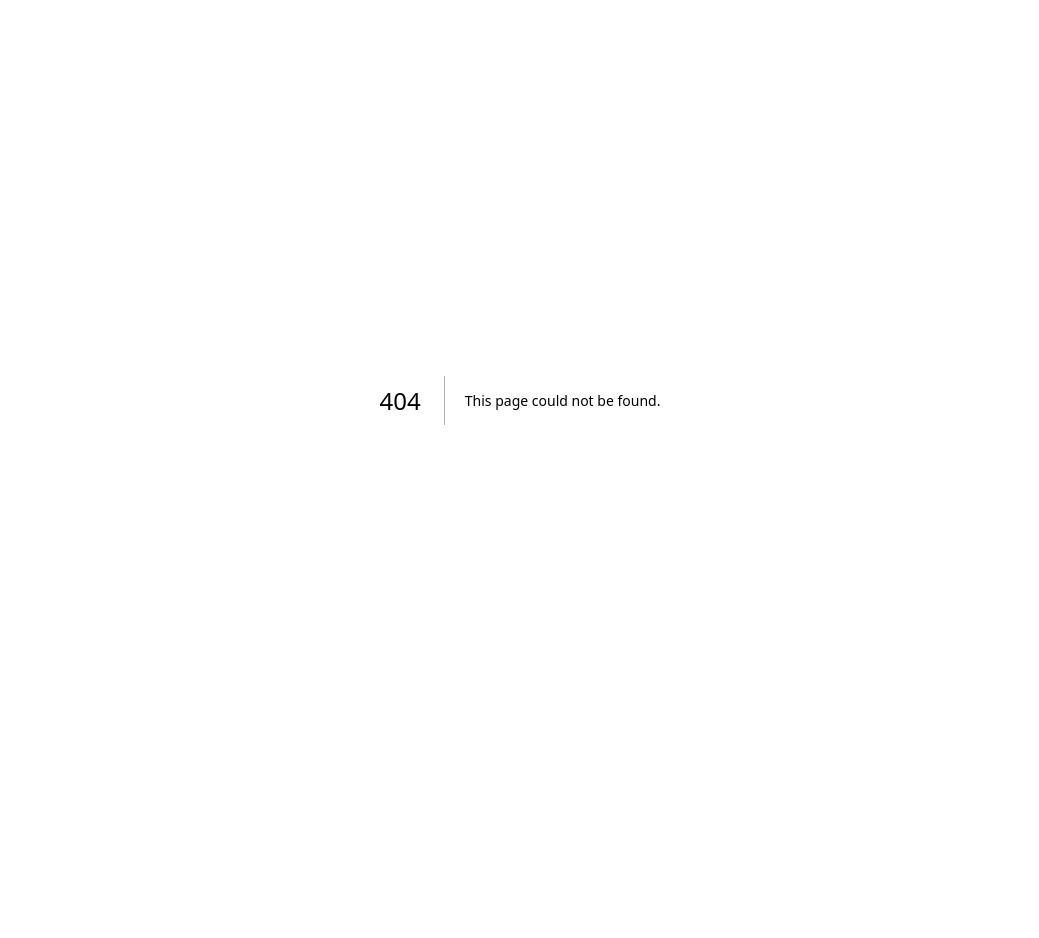
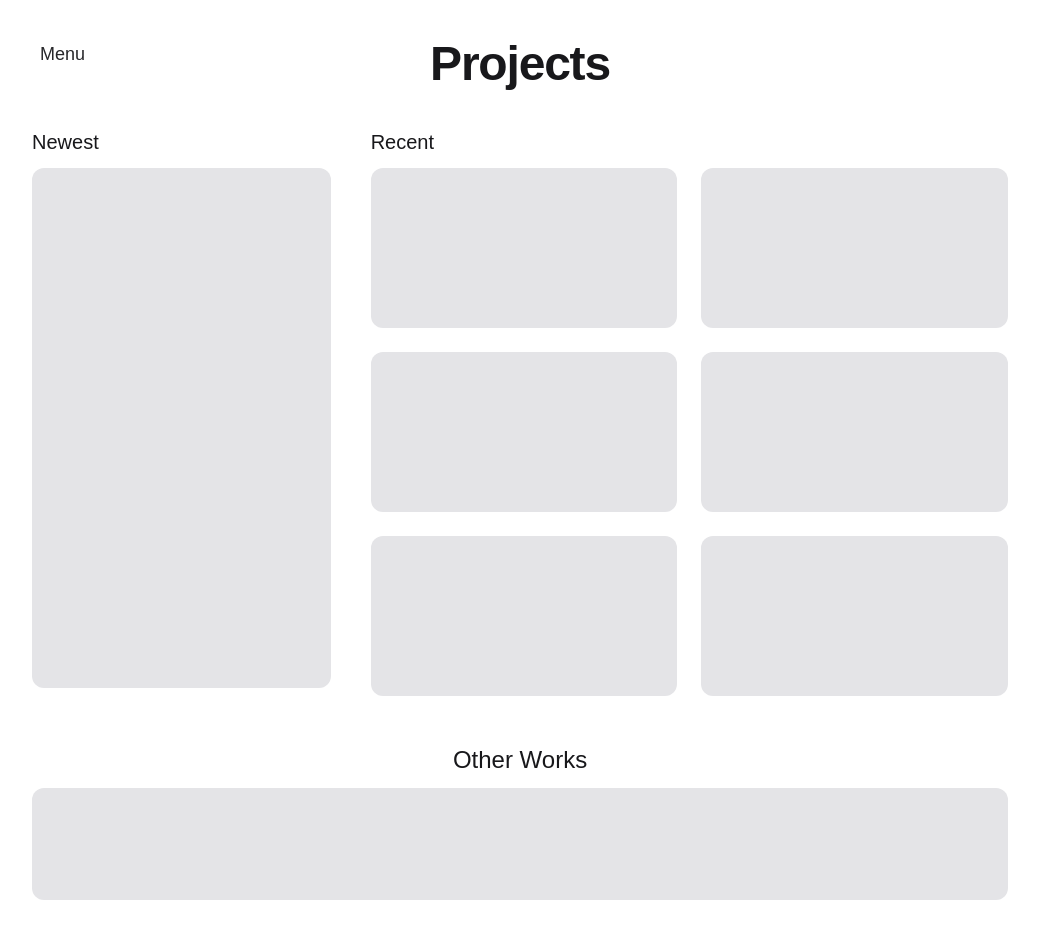
Before and after one commit to BryanB-prog/ThreePillars, a Next.js app: page /projects in a window 1280 px wide. Before the commit this address had no page. Shown: the whole page, without its empty margins (120-1159 px from the left). Before the commit the page ends 800 px from the top, so only its background shows below. Built offline with nearby package versions, Linux system fonts and the light colour scheme.

Commit message:
Rename page to page.tsx

```diff
--- /dev/null
+++ b/app/projects/page.tsx
@@ -0,0 +1,57 @@
+// app/projects/page.tsx
+export default function ProjectsPage() {
+  return (
+    <main className="min-h-screen bg-white text-zinc-900">
+      {/* Page padding */}
+      <div className="mx-auto w-full max-w-5xl px-6 py-10">
+        {/* Top row: Menu (left), Title (center) */}
+        <header className="relative mb-10">
+          <div className="absolute left-0 top-0 text-lg font-medium">
+            <a
+              href="/"
+              className="rounded-md px-2 py-1 text-zinc-800 hover:bg-zinc-100"
+            >
+              Menu
+            </a>
+          </div>
+
+          <h1 className="text-center text-5xl font-semibold tracking-tight">
+            Projects
+          </h1>
+        </header>
+
+        {/* Main layout: Newest (left), Recent grid (right) */}
+        <section className="grid grid-cols-1 gap-10 md:grid-cols-3">
+          {/* Newest */}
+          <div className="md:col-span-1">
+            <h2 className="mb-3 text-xl font-medium">Newest</h2>
+
+            <div className="h-[520px] w-full rounded-xl bg-zinc-200" />
+          </div>
+
+          {/* Recent */}
+          <div className="md:col-span-2">
+            <h2 className="mb-3 text-xl font-medium">Recent</h2>
+
+            <div className="grid grid-cols-1 gap-6 sm:grid-cols-2">
+              <div className="h-40 rounded-xl bg-zinc-200" />
+              <div className="h-40 rounded-xl bg-zinc-200" />
+
+              <div className="h-40 rounded-xl bg-zinc-200" />
+              <div className="h-40 rounded-xl bg-zinc-200" />
+
+              <div className="h-40 rounded-xl bg-zinc-200" />
+              <div className="h-40 rounded-xl bg-zinc-200" />
+            </div>
+          </div>
+        </section>
+
+        {/* Other Works */}
+        <section className="mt-12">
+          <h2 className="mb-3 text-center text-2xl font-medium">Other Works</h2>
+          <div className="h-28 w-full rounded-xl bg-zinc-200" />
+        </section>
+      </div>
+    </main>
+  );
+}
```
